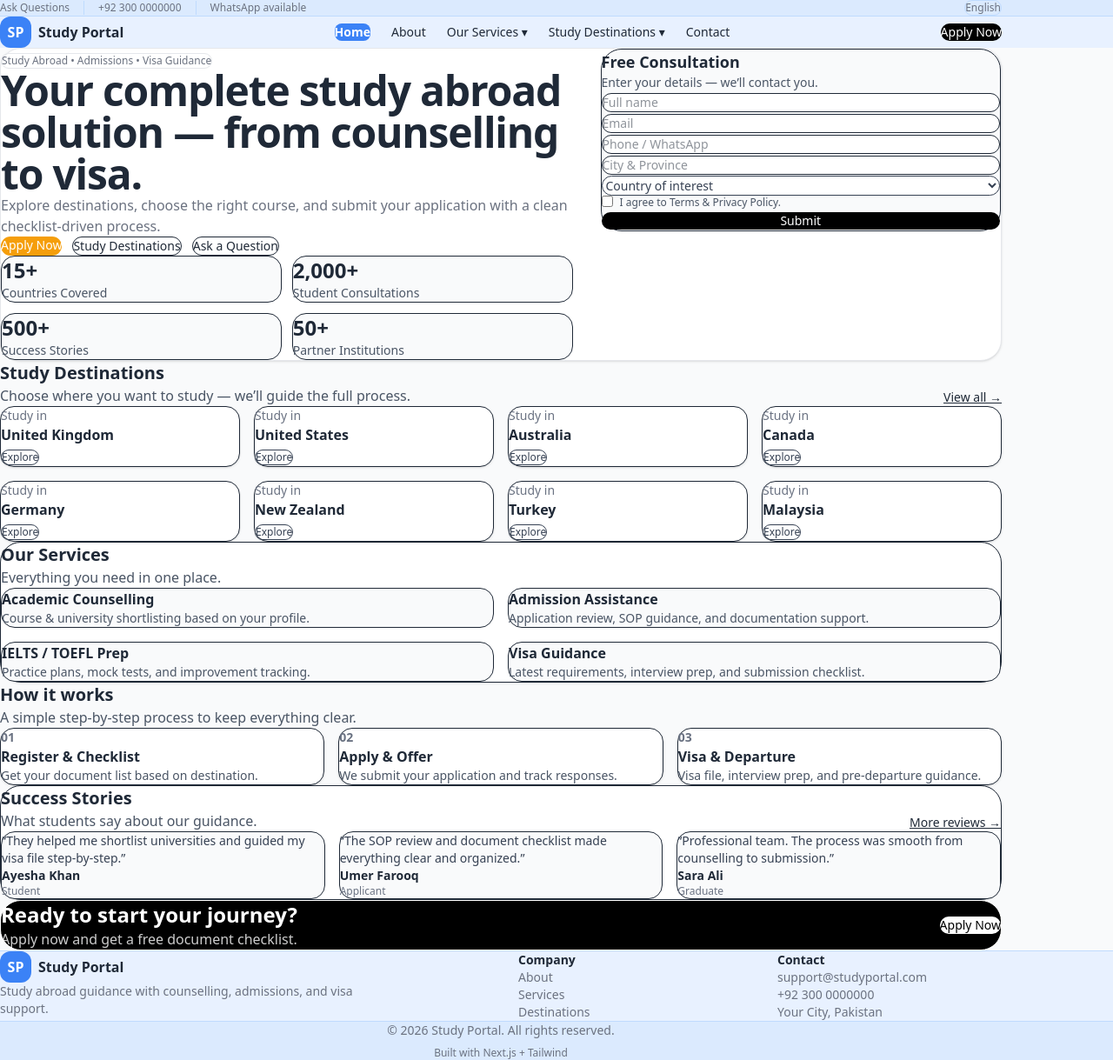
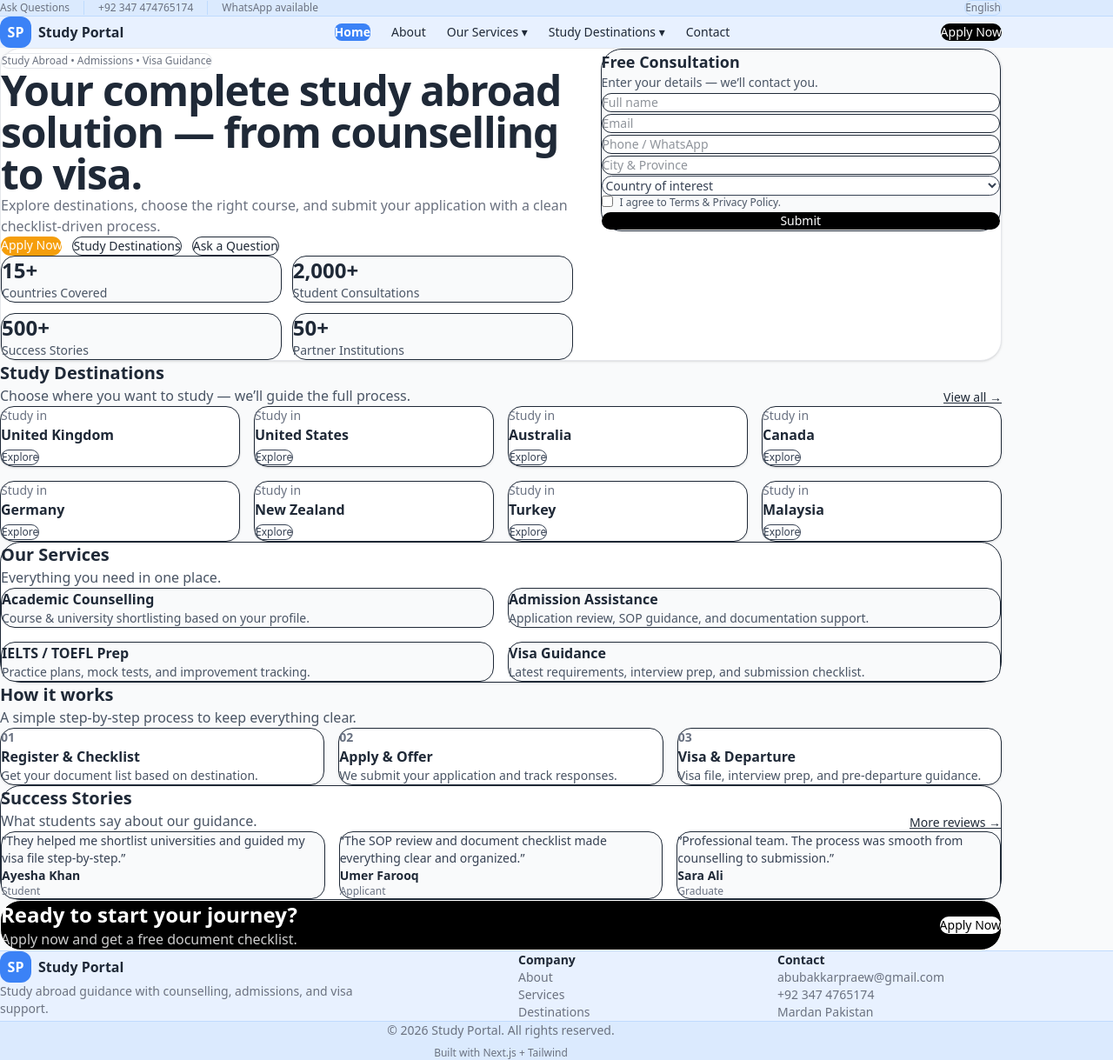
Before and after one commit to Abubakkar-Praew/study-portal, a Next.js app: page / in a window 1280 px wide. Shown: the whole page at 87% size. Built offline with nearby package versions, Linux system fonts and the light colour scheme.

Commit message:
Contact information changed

```diff
--- a/src/components/SiteFooter.tsx
+++ b/src/components/SiteFooter.tsx
@@ -28,9 +28,9 @@ export default function SiteFooter() {
         <div>
           <h4 className="text-sm font-semibold" style={{ color: '#1F2937' }}>Contact</h4>
           <ul className="mt-3 space-y-2 text-sm" style={{ color: '#6B7280' }}>
-            <li>support@studyportal.com</li>
-            <li>+92 300 0000000</li>
-            <li>Your City, Pakistan</li>
+            <li>abubakkarpraew@gmail.com</li>
+            <li>+92 347 4765174</li>
+            <li>Mardan Pakistan</li>
           </ul>
         </div>
       </div>
--- a/src/components/SiteHeader.tsx
+++ b/src/components/SiteHeader.tsx
@@ -64,7 +64,7 @@ export default function SiteHeader() {
           <div className="flex items-center gap-4">
             <span>Ask Questions</span>
             <span className="h-4 w-px" style={{ backgroundColor: '#BFDBFE' }} />
-            <span>+92 300 0000000</span>
+            <span>+92 347 474765174</span>
             <span className="h-4 w-px" style={{ backgroundColor: '#BFDBFE' }} />
             <span>WhatsApp available</span>
           </div>
```
